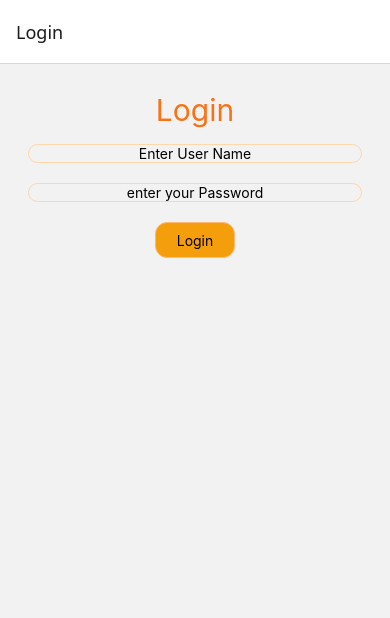
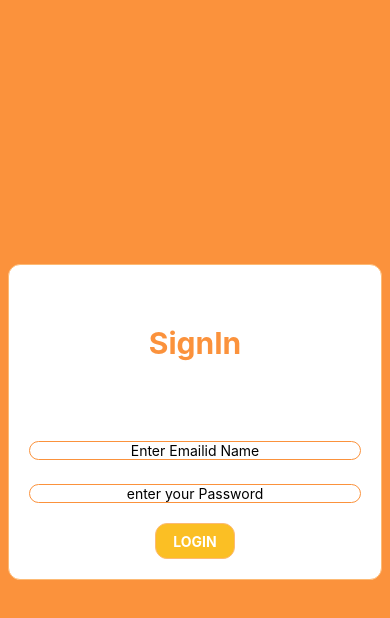
Before and after one commit to DurgeshAppDev/TodoApp, a React Native app: screen /Login in a window 390 px wide. Shown: the top 618 px of the page. Built offline with nearby package versions, Linux system fonts and the light colour scheme.

Commit message:
login working auth complete

```diff
--- a/App.tsx
+++ b/App.tsx
@@ -1,5 +1,6 @@
 import "./global.css";
 import AppNavigator from './src/navigation/AppNavigator';
+import auth from '@react-native-firebase/auth';
 
 const App =()=>{
   return <AppNavigator />
--- a/src/navigation/AppNavigator.js
+++ b/src/navigation/AppNavigator.js
@@ -10,9 +10,9 @@ const AppNavigator = () => {
   return (
     <NavigationContainer>
       <Stack.Navigator>
-        <Stack.Screen  name="Login" component={LoginScreen} option={{title:'Login Screen'}}  />
+        <Stack.Screen  name="Login" component={LoginScreen} options={{ headerShown:false}}  />
         <Stack.Screen name="Home" component={HomeScreen} options={{title:'Home'}} />
-        <Stack.Screen name="Profile" component={Profile} option={{title:'User Profile'}} />
+        <Stack.Screen name="Profile" component={Profile} options={{title:'User Profile'}} />
       </Stack.Navigator>
     </NavigationContainer>
   );
--- a/src/screens/LoginScreen.js
+++ b/src/screens/LoginScreen.js
@@ -1,8 +1,9 @@
 import { useState } from 'react';
-import { View, Text, TouchableOpacity, TextInput, Alert } from 'react-native';
+import { View, Text, TouchableOpacity, TextInput, Alert,} from 'react-native';
+import {SafeAreaView} from 'react-native-safe-area-context';
 import auth from '@react-native-firebase/auth';
 
-const Login = ({ navigation }) => {
+const LoginScreen = ({ navigation }) => {
   const [userName, setUserName] = useState('');
   const [userPassword, setUserPassword] = useState('');
 
@@ -12,13 +13,10 @@ const Login = ({ navigation }) => {
       return;
     }
     try{
-      const userCredential = await auth.signInWithEmailAndPassword(
+     const userCredential = await auth().signInWithEmailAndPassword(
         userName,
         userPassword
-      ) ;
-
-      console.log("user uid", userCredential.user.uid);
-
+      );
       navigation.replace('Home')
     }
     catch (error){
@@ -27,35 +25,35 @@ const Login = ({ navigation }) => {
   };
 
   return (
-    <View className="flex-1 justify-items-start align-middle">
-      <View className="m-2 p-5 ">
-        <Text className=" text-center text-3xl text-orange-500 mb-4">
-          Login
+    <SafeAreaView className="flex-1 justify-center align-middle  bg-orange-400">
+      <View className=" border border-orange-300 bg-white rounded-xl m-2 p-5 h-100 w-auto">
+        <Text className=" text-center text-3xl font-bold text-orange-400 mb-20 mt-10">
+          SignIn
         </Text>
 
         <TextInput
-          className="text-center border rounded-xl border-orange-200 text-1xl mb-5"
-          placeholder="Enter User Name"
-          onChangeText={setUserName}
+          className="text-center border rounded-xl border-orange-400 text-1xl mb-6"
+          placeholder="Enter Emailid Name"
+          onChangeText={(value)=>setUserName(value)}
         />
 
         <TextInput
-          className=" text-center border rounded-xl border-orange-200 text-1xl mb-5"
+          className=" text-center border rounded-xl border-orange-400 text-1xl mb-5"
           placeholder="enter your Password"
           secureTextEntry
-          onChangeText={setUserPassword}
+          onChangeText={(value)=>setUserPassword(value)}
         />
         <View className="items-center">
           <TouchableOpacity
-            className="border rounded-xl border-orange-300 h-9 w-20 justify-center bg-amber-500"
+            className="border rounded-xl border-orange-300 h-9 w-20 justify-center bg-amber-400"
             onPress={handleLogin}
           >
-            <Text className="text-center">Login</Text>
+            <Text className="text-center font-bold text-white">LOGIN</Text>
           </TouchableOpacity>
         </View>
       </View>
-    </View>
+    </SafeAreaView>
   );
 };
 
-export default Login;
+export default LoginScreen;
```
